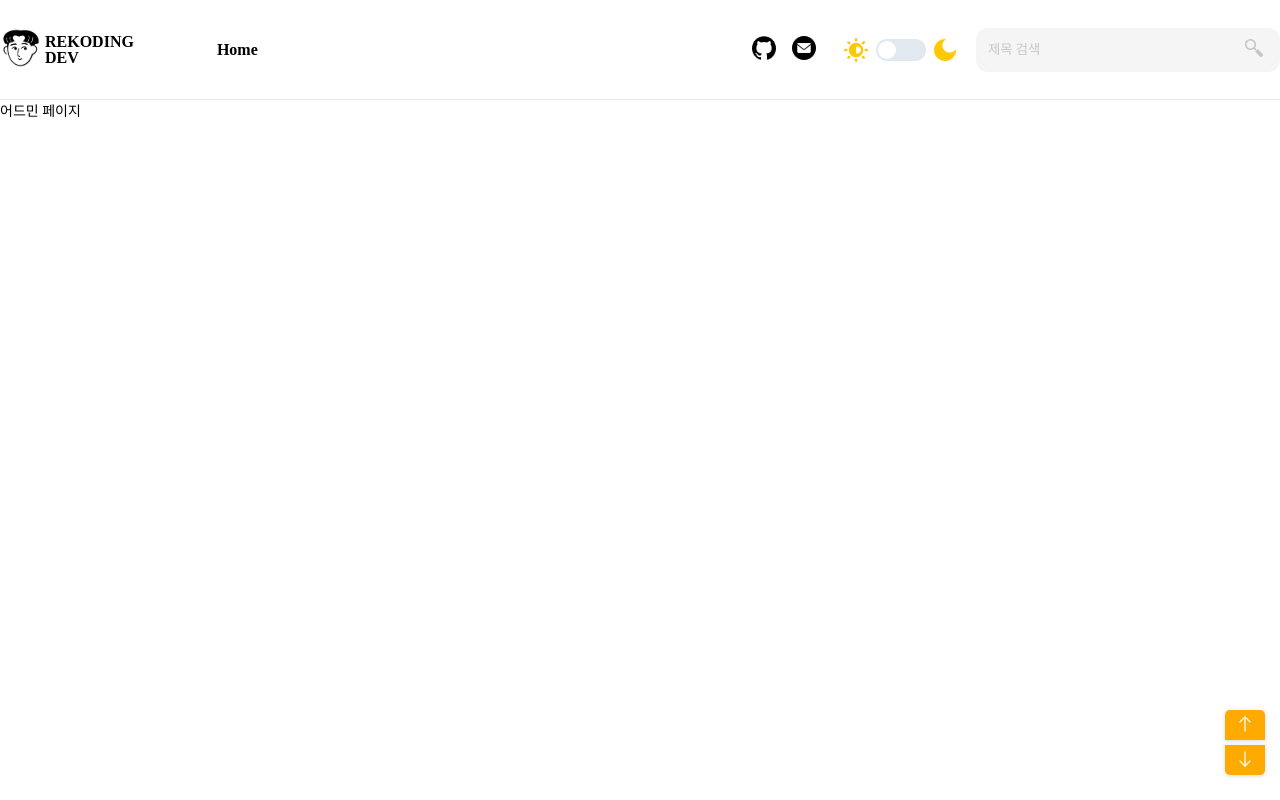
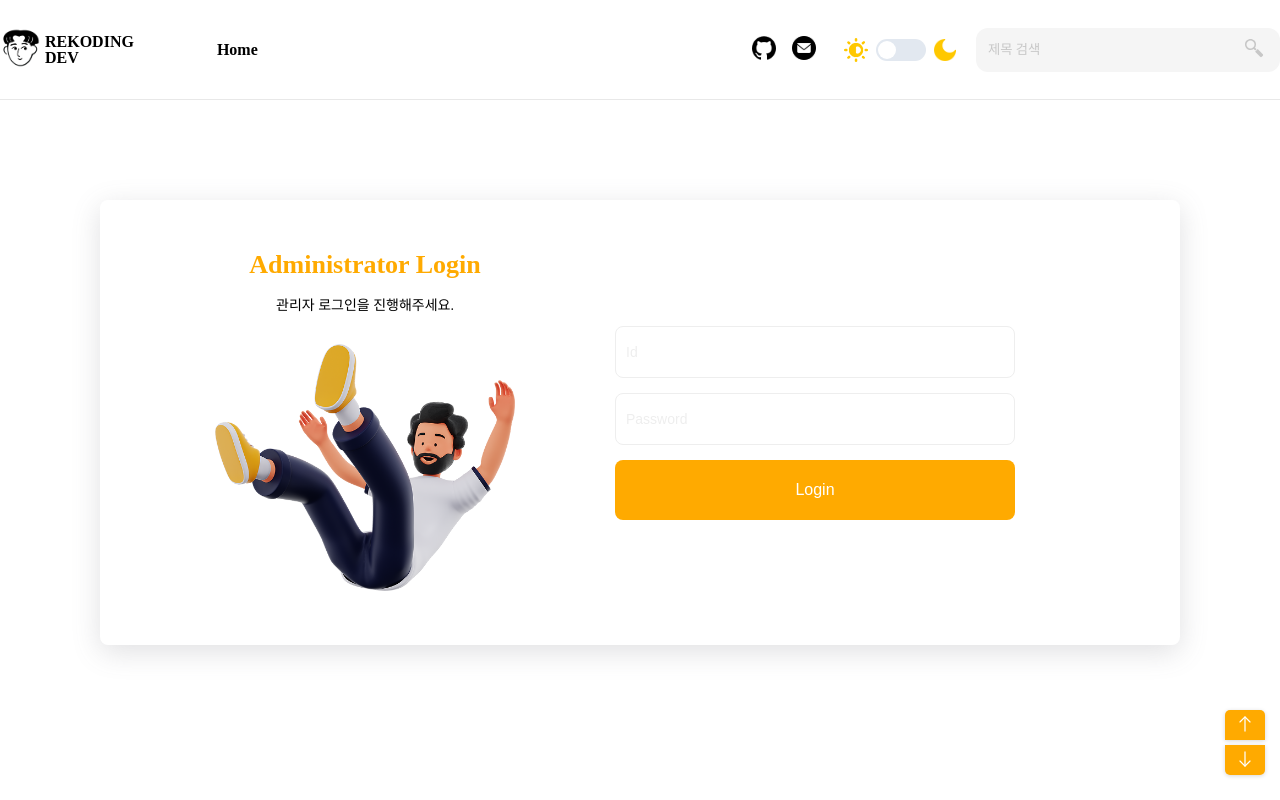
Before and after one commit to SeungHyune/rekoding-blog, a React (Vite) app: page /admin in a window 1280 px wide. Built offline with nearby package versions, Linux system fonts and the light colour scheme; no server answers; a web font is replaced by a local one.

Commit message:
💎feat: admin 페이지 기능 개발 - 로그인 기능 추가 - UI 퍼블리싱 완료

```diff
--- a/src/routes/pages/Admin/Admin.tsx
+++ b/src/routes/pages/Admin/Admin.tsx
@@ -1,5 +1,58 @@
+import { auth } from "@/firebase";
+import { signInWithEmailAndPassword } from "firebase/auth";
+import styles from "./admin.module.css";
+import { useState } from "react";
+import { useNavigate } from "react-router-dom";
+
 const Admin = () => {
-  return <div>어드민 페이지</div>;
+  const [isError, setIsError] = useState(false);
+  const [errorMessage, setErrorMessage] = useState("");
+
+  const navigate = useNavigate();
+
+  const handleLogin = async (event: React.FormEvent<HTMLFormElement>) => {
+    event.preventDefault();
+    setIsError(false);
+
+    try {
+      await signInWithEmailAndPassword(
+        auth,
+        event.currentTarget.userId.value,
+        event.currentTarget.userPw.value,
+      );
+
+      navigate("/");
+    } catch (error) {
+      setIsError(true);
+      setErrorMessage("아이디 혹은 비밀번호가 올바르지 않습니다.");
+      throw new Error(`${error}`);
+    }
+  };
+
+  return (
+    <section className={styles.adminSection}>
+      <article className={styles.imageContainer}>
+        <div className={styles.titleBox}>
+          <h2>Administrator Login</h2>
+          <p>관리자 로그인을 진행해주세요.</p>
+        </div>
+        <img src="public/images/picture.png" alt="admin login picture" />
+      </article>
+      <article className={styles.loginContainer}>
+        <form onSubmit={handleLogin}>
+          <input type="text" id="userId" name="userId" placeholder="Id" />
+          <input
+            type="password"
+            id="userPw"
+            name="userPw"
+            placeholder="Password"
+          />
+          <button type="submit">Login</button>
+        </form>
+        {isError && <p className={styles.errorMessage}>{errorMessage}</p>}
+      </article>
+    </section>
+  );
 };
 
 export default Admin;
--- /dev/null
+++ b/src/routes/pages/Admin/admin.module.css
@@ -0,0 +1,78 @@
+.adminSection {
+  display: flex;
+  justify-content: center;
+  align-items: center;
+  gap: 5rem;
+  margin: 10rem;
+  padding: 5rem;
+  box-shadow: rgba(100, 100, 111, 0.2) 0px 7px 29px 0px;
+  border-radius: 0.8rem;
+}
+
+.adminSection .imageContainer .titleBox {
+  margin-bottom: 3rem;
+  text-align: center;
+}
+
+.adminSection .imageContainer .titleBox h2 {
+  margin: 0;
+  font-size: 2.6rem;
+  font-weight: 900;
+  color: #ffaa00;
+}
+
+.adminSection .imageContainer img {
+  width: 30rem;
+}
+
+.adminSection .loginContainer {
+  width: 100%;
+  max-width: 40rem;
+  padding: 5rem;
+  border-radius: 1rem;
+  text-align: center;
+}
+
+.adminSection .loginContainer h2 {
+  font-size: 2.6rem;
+  font-weight: 900;
+  color: #ffaa00;
+}
+
+.adminSection form {
+  display: flex;
+  flex-direction: column;
+  gap: 1.5rem;
+  font-family: "pretendard";
+}
+
+.adminSection form input {
+  border-radius: 0.8rem;
+  padding: 1rem;
+  border: 1px solid #eee;
+  font-size: 1.4rem;
+  line-height: 3rem;
+}
+
+.adminSection form input::placeholder {
+  color: #eee;
+}
+
+.adminSection form button {
+  background-color: #ffaa00;
+  border: 0;
+  padding: 1.5rem 1rem;
+  border-radius: 0.8rem;
+  cursor: pointer;
+  color: #fff;
+  font-size: 1.6rem;
+  font-weight: 500;
+  line-height: 3rem;
+}
+
+.errorMessage {
+  position: absolute;
+  color: red;
+  margin: 0.5rem 0;
+  text-align: left;
+}
```
Also changed, not shown: public/images/Picture.png (added).
